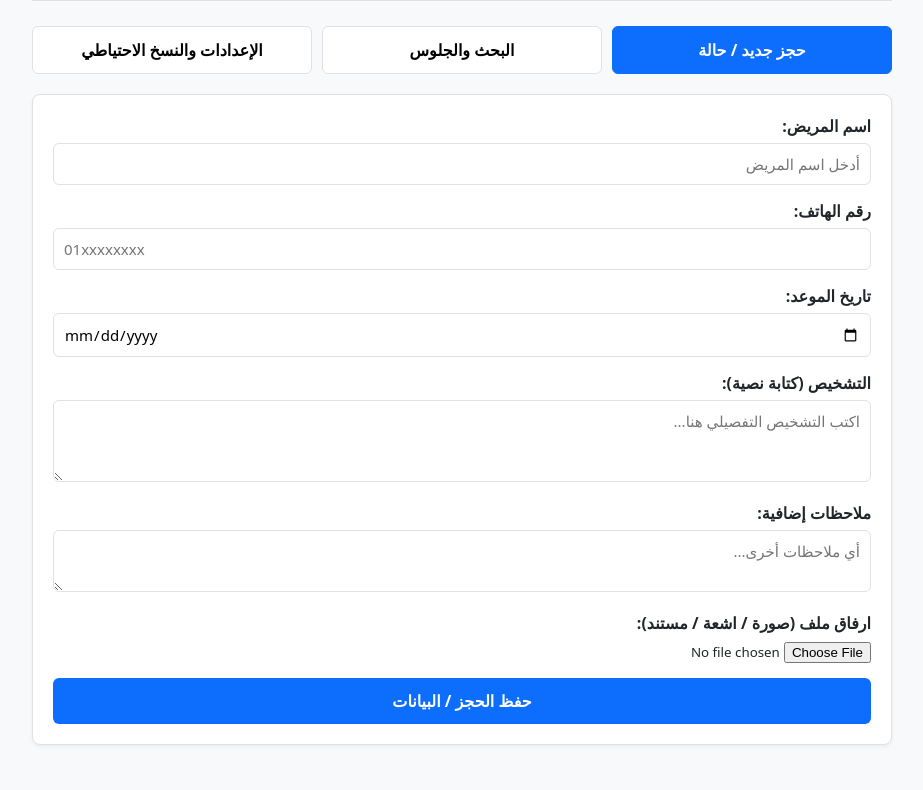
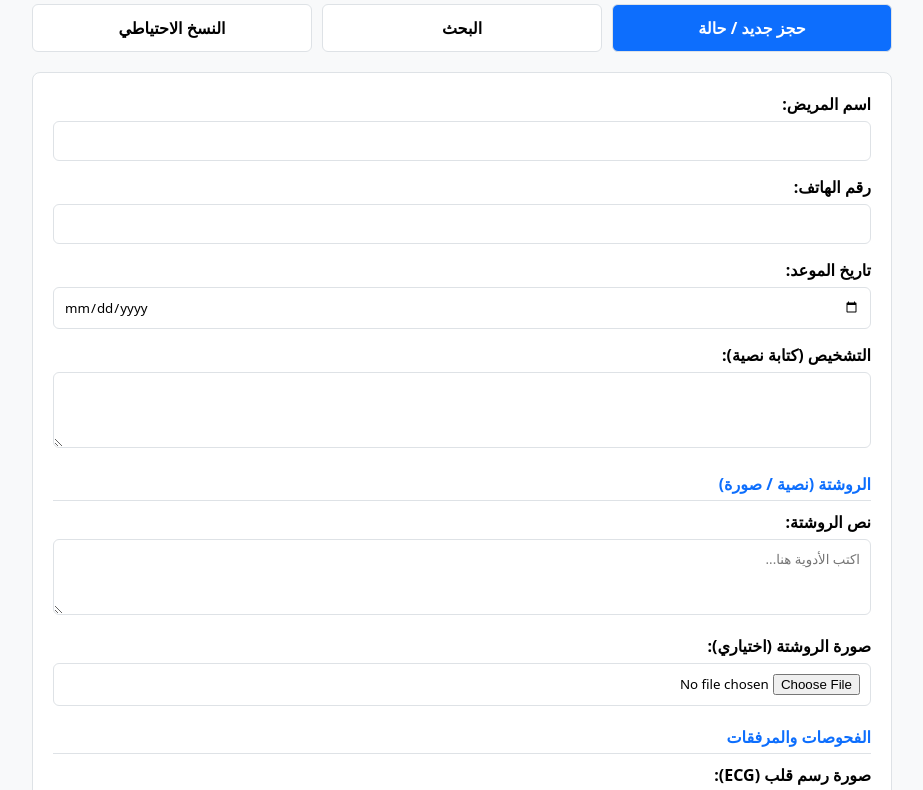
Before and after one commit to aliedu1122-star/clinic-app, a website: page public/index.html in a window 1280 px wide. Shown: the part 79-869 px from the top of the page, without its empty margins (178-1101 px from the left). Before the commit the page ends 844 px from the top, so only its background shows below. Drawn offline with Linux system fonts and the light colour scheme.

Commit message:
Update index.html

```diff
--- a/public/index.html
+++ b/public/index.html
@@ -10,220 +10,103 @@
             --secondary-color: #6c757d;
             --bg-color: #f8f9fa;
             --card-bg: #ffffff;
-            --text-color: #212529;
             --border-color: #dee2e6;
         }
 
-        * {
-            box-sizing: border-box;
-            margin: 0;
-            padding: 0;
-            font-family: system-ui, -apple-system, "Segoe UI", Roboto, "Helvetica Neue", Arial, sans-serif;
-        }
-
-        body {
-            background-color: var(--bg-color);
-            color: var(--text-color);
-            padding: 20px;
-            max-width: 900px;
-            margin: 0 auto;
-        }
-
-        header {
-            text-align: center;
-            margin-bottom: 25px;
-            padding-bottom: 15px;
-            border-bottom: 2px solid var(--border-color);
-        }
-
-        nav {
-            display: flex;
-            gap: 10px;
-            margin-bottom: 20px;
-        }
-
-        .nav-btn {
-            flex: 1;
-            padding: 12px;
-            border: 1px solid var(--border-color);
-            background: var(--card-bg);
-            cursor: pointer;
-            font-size: 16px;
-            font-weight: bold;
-            border-radius: 6px;
-            transition: all 0.2s;
-        }
-
-        .nav-btn.active {
-            background-color: var(--primary-color);
-            color: white;
-            border-color: var(--primary-color);
-        }
-
-        .tab-content {
-            display: none;
-            background: var(--card-bg);
-            padding: 20px;
-            border-radius: 8px;
-            border: 1px solid var(--border-color);
-            box-shadow: 0 2px 4px rgba(0,0,0,0.05);
-        }
-
-        .tab-content.active {
-            display: block;
-        }
-
-        .form-group {
-            margin-bottom: 15px;
-        }
-
-        label {
-            display: block;
-            margin-bottom: 6px;
-            font-weight: 600;
-        }
-
-        input[type="text"],
-        input[type="tel"],
-        input[type="date"],
-        textarea,
-        select {
-            width: 100%;
-            padding: 10px;
-            border: 1px solid var(--border-color);
-            border-radius: 6px;
-            font-size: 15px;
-        }
-
-        button.btn-submit,
-        button.btn-action {
-            background-color: var(--primary-color);
-            color: white;
-            border: none;
-            padding: 12px 20px;
-            font-size: 16px;
-            border-radius: 6px;
-            cursor: pointer;
-            width: 100%;
-            font-weight: bold;
-        }
-
-        button:disabled {
-            opacity: 0.6;
-            cursor: not-allowed;
-        }
-
-        .search-box {
-            display: flex;
-            gap: 10px;
-            margin-bottom: 20px;
-        }
-
-        .search-box input {
-            flex: 1;
-        }
-
-        .search-box button {
-            width: auto;
-            padding: 0 25px;
-        }
-
-        .result-card {
-            border: 1px solid var(--border-color);
-            padding: 15px;
-            border-radius: 6px;
-            margin-bottom: 12px;
-            background-color: #fafafa;
-        }
-
-        .result-card h3 {
-            color: var(--primary-color);
-            margin-bottom: 8px;
-        }
-
-        .result-card p {
-            margin-bottom: 5px;
-            font-size: 14px;
-        }
-
-        .file-link {
-            display: inline-block;
-            margin-top: 8px;
-            color: var(--primary-color);
-            text-decoration: none;
-            font-weight: bold;
-        }
-
-        .file-link:hover {
-            text-decoration: underline;
-        }
+        * { box-sizing: border-box; margin: 0; padding: 0; font-family: system-ui, sans-serif; }
+        body { background-color: var(--bg-color); padding: 20px; max-width: 900px; margin: 0 auto; }
+        header { text-align: center; margin-bottom: 20px; }
+        nav { display: flex; gap: 10px; margin-bottom: 20px; }
+        .nav-btn { flex: 1; padding: 12px; border: 1px solid var(--border-color); background: var(--card-bg); cursor: pointer; font-size: 16px; font-weight: bold; border-radius: 6px; }
+        .nav-btn.active { background-color: var(--primary-color); color: white; }
+        .tab-content { display: none; background: var(--card-bg); padding: 20px; border-radius: 8px; border: 1px solid var(--border-color); }
+        .tab-content.active { display: block; }
+        .form-group { margin-bottom: 15px; }
+        .section-title { font-size: 16px; font-weight: bold; color: var(--primary-color); margin: 20px 0 10px 0; border-bottom: 1px solid var(--border-color); padding-bottom: 5px; }
+        label { display: block; margin-bottom: 6px; font-weight: 600; }
+        input, textarea { width: 100%; padding: 10px; border: 1px solid var(--border-color); border-radius: 6px; }
+        button.btn-submit { background-color: var(--primary-color); color: white; border: none; padding: 12px; font-size: 16px; border-radius: 6px; cursor: pointer; width: 100%; font-weight: bold; margin-top: 10px; }
+        .result-card { border: 1px solid var(--border-color); padding: 15px; border-radius: 6px; margin-bottom: 12px; background: #fafafa; }
+        .file-link { display: inline-block; padding: 6px 12px; background: #e9ecef; color: var(--primary-color); text-decoration: none; font-weight: bold; border-radius: 4px; margin-top: 5px; margin-left: 5px; }
     </style>
 </head>
 <body>
 
-    <header>
-        <h1>نظام إدارة العيادة</h1>
-    </header>
+    <header><h1>نظام إدارة العيادة</h1></header>
 
     <nav>
         <button class="nav-btn active" data-tab="new-booking">حجز جديد / حالة</button>
-        <button class="nav-btn" data-tab="search">البحث والجلوس</button>
-        <button class="nav-btn" data-tab="settings">الإعدادات والنسخ الاحتياطي</button>
+        <button class="nav-btn" data-tab="search">البحث</button>
+        <button class="nav-btn" data-tab="settings">النسخ الاحتياطي</button>
     </nav>
 
     <!-- تبويب حجز جديد -->
     <section id="new-booking" class="tab-content active">
         <form id="booking-form">
             <div class="form-group">
-                <label for="patient_name">اسم المريض:</label>
-                <input type="text" id="patient_name" name="patient_name" required placeholder="أدخل اسم المريض">
+                <label>اسم المريض:</label>
+                <input type="text" name="patient_name" required>
+            </div>
+            <div class="form-group">
+                <label>رقم الهاتف:</label>
+                <input type="tel" name="phone">
+            </div>
+            <div class="form-group">
+                <label>تاريخ الموعد:</label>
+                <input type="date" name="appointment_date">
+            </div>
+            <div class="form-group">
+                <label>التشخيص (كتابة نصية):</label>
+                <textarea name="diagnosis" rows="3"></textarea>
+            </div>
+
+            <div class="section-title">الروشتة (نصية / صورة)</div>
+            <div class="form-group">
+                <label>نص الروشتة:</label>
+                <textarea name="prescription_text" rows="3" placeholder="اكتب الأدوية هنا..."></textarea>
+            </div>
+            <div class="form-group">
+                <label>صورة الروشتة (اختياري):</label>
+                <input type="file" name="prescription_file" accept="image/*">
+            </div>
+
+            <div class="section-title">الفحوصات والمرفقات</div>
+            <div class="form-group">
+                <label>صورة رسم قلب (ECG):</label>
+                <input type="file" name="ecg_file" accept="image/*">
+            </div>
+            <div class="form-group">
+                <label>صورة إيكو (Echo):</label>
+                <input type="file" name="echo_file" accept="image/*">
+            </div>
+            <div class="form-group">
+                <label>صورة أشعة (X-Ray):</label>
+                <input type="file" name="xray_file" accept="image/*">
             </div>
 
             <div class="form-group">
-                <label for="phone">رقم الهاتف:</label>
-                <input type="tel" id="phone" name="phone" placeholder="01xxxxxxxx">
+                <label>ملاحظات إضافية:</label>
+                <textarea name="notes" rows="2"></textarea>
             </div>
 
-            <div class="form-group">
-                <label for="appointment_date">تاريخ الموعد:</label>
-                <input type="date" id="appointment_date" name="appointment_date">
-            </div>
-
-            <div class="form-group">
-                <label for="diagnosis">التشخيص (كتابة نصية):</label>
-                <textarea id="diagnosis" name="diagnosis" rows="3" placeholder="اكتب التشخيص التفصيلي هنا..."></textarea>
-            </div>
-
-            <div class="form-group">
-                <label for="notes">ملاحظات إضافية:</label>
-                <textarea id="notes" name="notes" rows="2" placeholder="أي ملاحظات أخرى..."></textarea>
-            </div>
-
-            <div class="form-group">
-                <label for="attachment">ارفاق ملف (صورة / اشعة / مستند):</label>
-                <input type="file" id="attachment" name="attachment">
-            </div>
-
-            <button type="submit" class="btn-submit">حفظ الحجز / البيانات</button>
+            <button type="submit" class="btn-submit">حفظ الحالة بالكامل</button>
         </form>
     </section>
 
     <!-- تبويب البحث -->
     <section id="search" class="tab-content">
-        <div class="search-box">
-            <input type="text" id="search-input" placeholder="ابحث باسم المريض، رقم الهاتف، أو التشخيص...">
-            <button id="search-btn" class="btn-action">بحث</button>
+        <div style="display: flex; gap: 10px; margin-bottom: 20px;">
+            <input type="text" id="search-input" placeholder="ابحث باسم المريض أو التشخيص...">
+            <button id="search-btn" style="padding: 10px 20px; cursor: pointer;">بحث</button>
         </div>
         <div id="search-results"></div>
     </section>
 
-    <!-- تبويب الإعدادات والنسخ الاحتياطي -->
+    <!-- تبويب النسخ الاحتياطي -->
     <section id="settings" class="tab-content">
-        <h2>النسخ الاحتياطي للبيانات</h2>
-        <p style="margin: 15px 0; color: var(--secondary-color);">
-            يمكنك تحميل كافة البيانات المسجلة في السحابة مع كافة الملفات والمرفقات المرفوعة في ملف مضغوط بصيغة ZIP بضغطة زر واحدة.
-        </p>
-        <button id="download-backup-btn" class="btn-submit">تنزيل نسخة احتياطية (ZIP)</button>
+        <h2>النسخ الاحتياطي</h2>
+        <p style="margin: 10px 0;">تحميل البيانات والملفات والرفوعات كملف ZIP واحد.</p>
+        <button id="download-backup-btn" class="btn-submit">تنزيل النسخة الاحتياطية (ZIP)</button>
     </section>
 
     <script src="app.js"></script>
```
